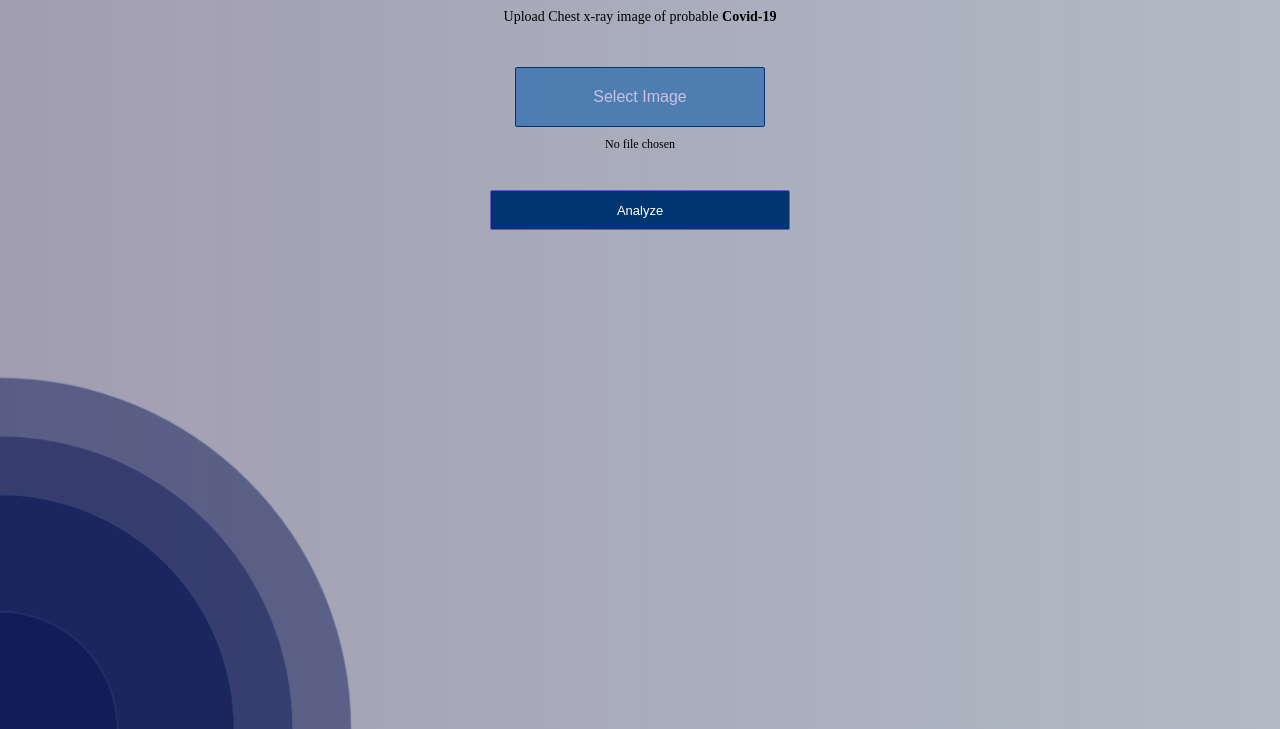
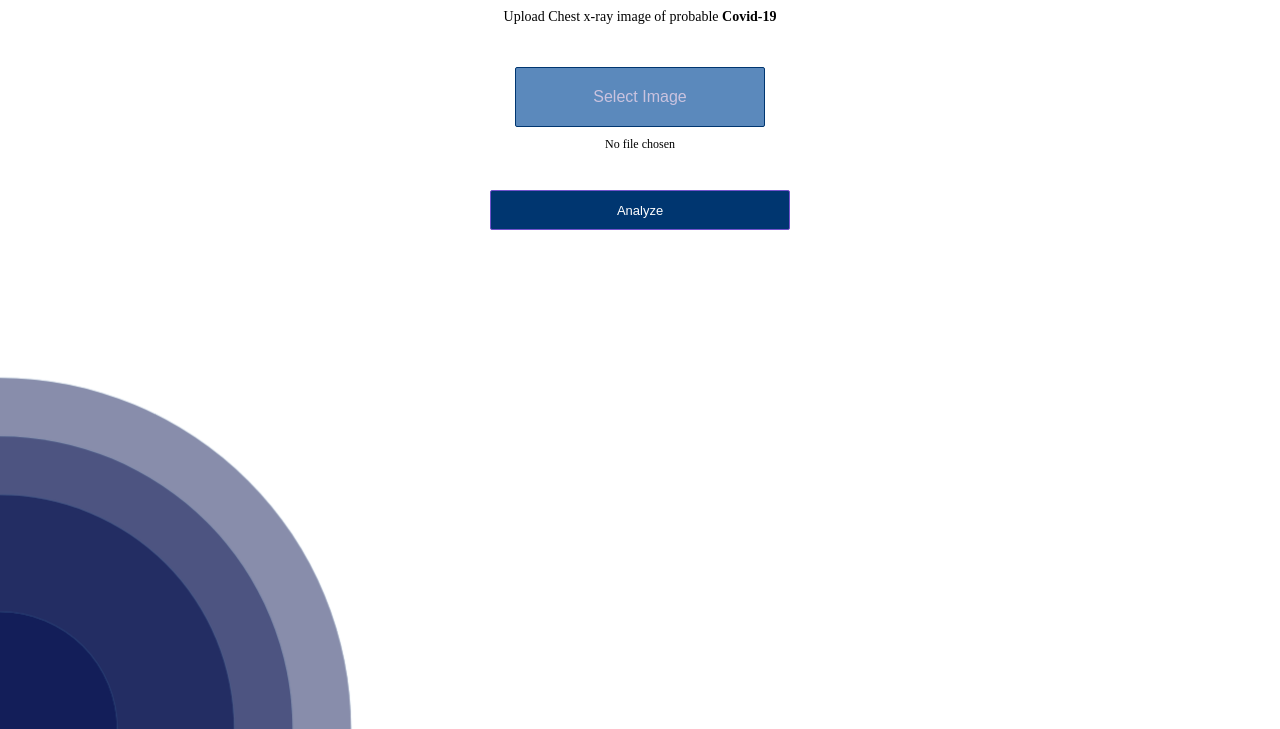
Before and after one commit to joshi1411/BTP_minor, a plain HTML site: page app/view/index.html in a window 1280 px wide. Shown: the part 71-800 px from the top of the page. Drawn offline with Linux system fonts and the light colour scheme.

Commit message:
bg white

```diff
--- a/app/static/style.css
+++ b/app/static/style.css
@@ -1,6 +1,6 @@
 body {
-  /* background: #3841a749; */
-  background-image: linear-gradient(90deg, #0b003362, #39536e65);
+  background: #fff;
+  /* background-image: linear-gradient(90deg, #f0eff3, #ecf0f5f8); */
 
 }
 
```
